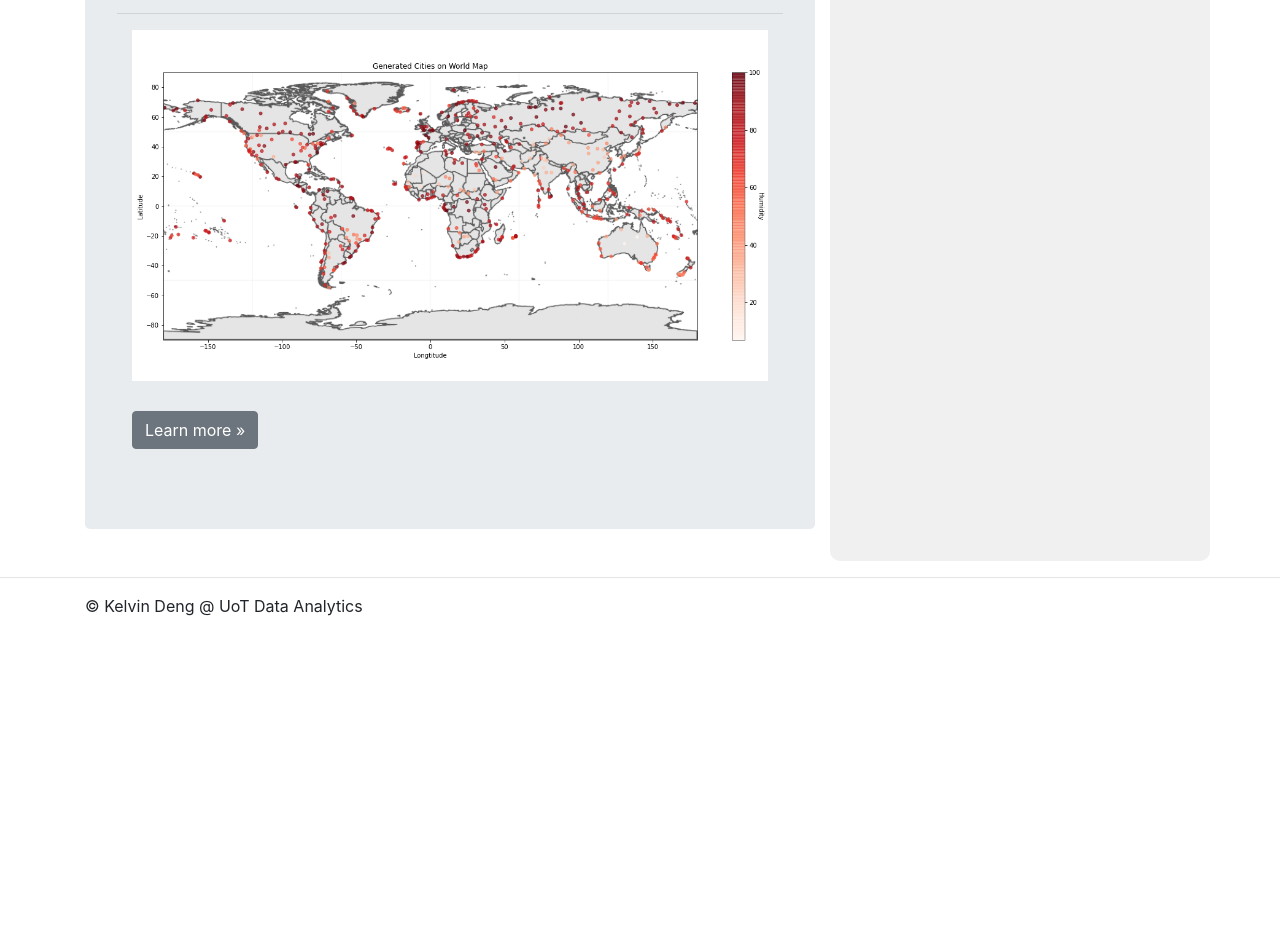
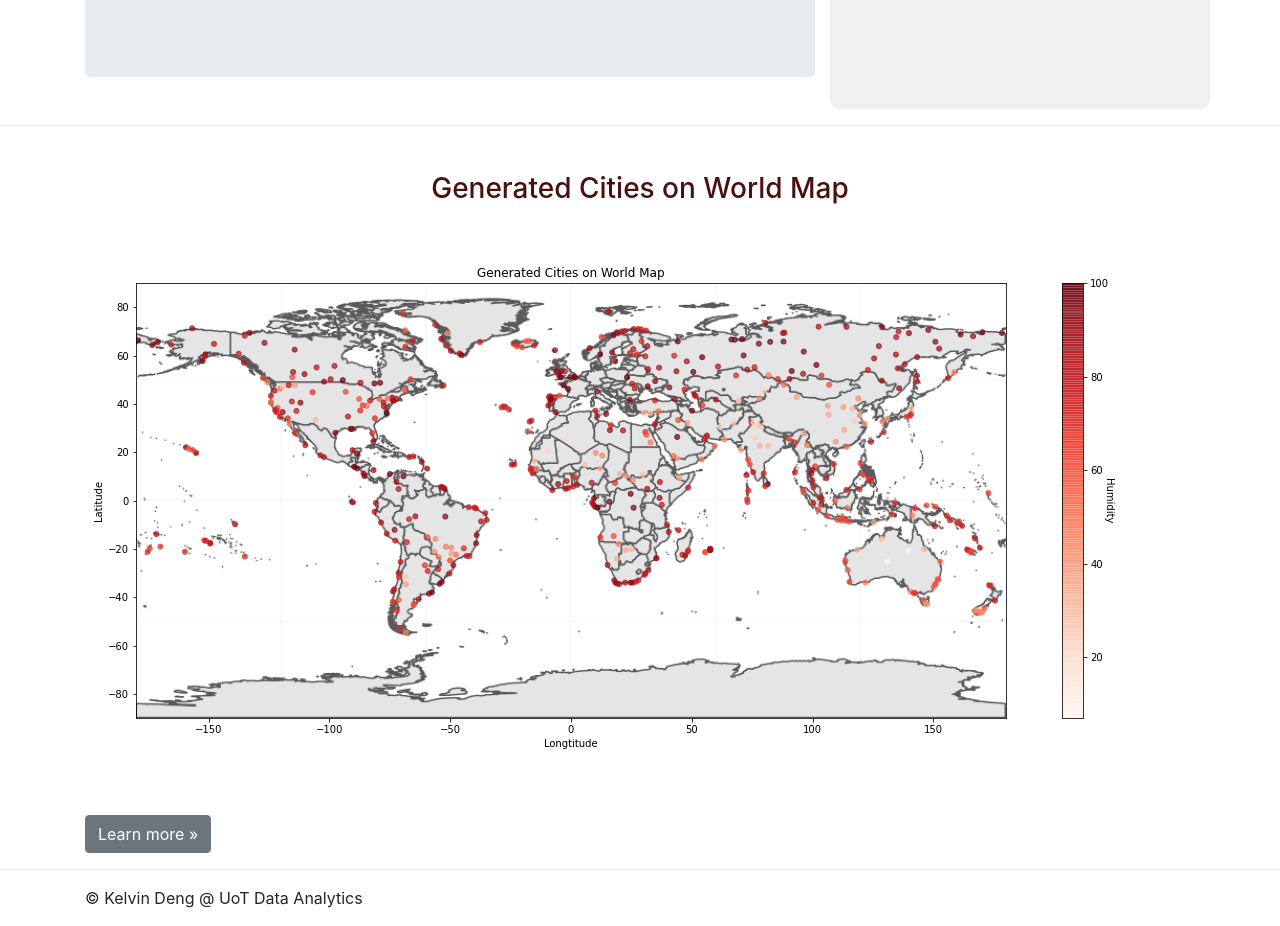
Before and after one commit to kk-deng/Weather-Dashboard-HTML, a plain HTML site: page index.html in a window 1280 px wide. Shown: the part 494-1420 px from the top of the page. Before the commit the page ends 1128 px from the top, so only its background shows below. Drawn offline with nearby package versions, Linux system fonts and the light colour scheme.

Commit message:
Update index.html

```diff
--- a/index.html
+++ b/index.html
@@ -79,11 +79,7 @@
                   as well as explanations and descriptions of any trends and correlations witnessed.</p>
 
               </div>
-              <hr>
-              <div class="container">
-                <img src="assets/images/worldmap.png" class="vis-img">
-                <p><a class="btn btn-secondary btn-md" href="comparison.html" role="button">Learn more &raquo;</a></p>
-              </div>
+
 
             </div>
           </div>
@@ -124,8 +120,15 @@
 
         </div>
       </div>
+      <hr>
 
+      <div class="container">
+        <h3 class="compare-center">Generated Cities on World Map</h3>
+        <img src="assets/images/worldmap.png" class="vis-img">
+        <p><a class="btn btn-secondary btn-md" href="comparison.html" role="button">Learn more &raquo;</a></p>
+      </div>
       <hr>
+
     </main>
 
     <footer class="container">
```
